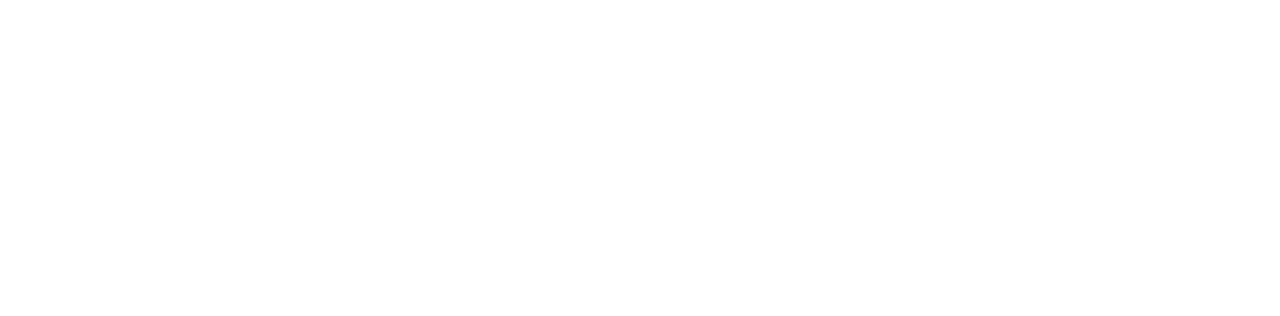
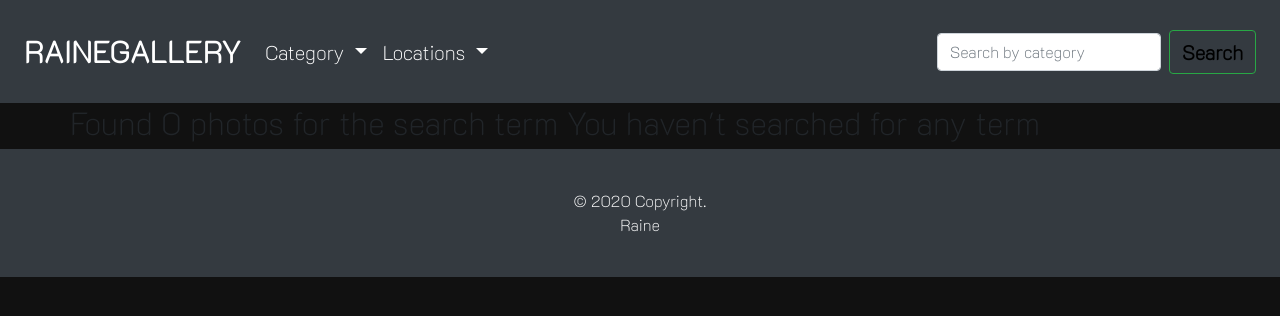
Before and after one commit to Lomemoraine/Raines_Photo_Gallery, a Django app: page /search/ in a window 1280 px wide. Before the commit the part shown is empty. Shown: the top 316 px of the page. Run offline with Django 3.2, Linux system fonts and the light colour scheme; some libraries are stand-ins or nearby versions.

Commit message:
debug code for search function

```diff
--- a/photos/models.py
+++ b/photos/models.py
@@ -94,7 +94,7 @@
 
     @classmethod
     def search_image_by_category(cls, search_term):
-        album = cls.objects.filter(image_category__name__icontains=search_term)
+        album = cls.objects.filter(image_category__cat_name__icontains=search_term)
         return album
 
     @classmethod
--- a/photos/templates/navbar.html
+++ b/photos/templates/navbar.html
@@ -39,7 +39,7 @@
             </ul>
                <!-- Adding a search form  -->
                <form class="form-inline my-2 my-lg-0 " action="{% url 'search_results' %}">
-                <input class="form-control mr-sm-2" type="search" placeholder="Search by cateory" name="searchItem" aria-label="Search">
+                <input class="form-control mr-sm-2" type="search" placeholder="Search by category" name="photo" aria-label="Search">
                 <button class="btn btn-outline-success my-2 my-sm-0" type="submit"style="font-size:20px;color:black;font-weight:bold">Search</button>
               </form>
             </div>
--- a/photos/templates/search.html
+++ b/photos/templates/search.html
@@ -0,0 +1,30 @@
+{%extends 'base.html'%}
+{% block content %}
+<div class="container">
+
+  <div class="row">
+    {% if photos %}
+      <h2>Found {{ photos|length }} of searched term {{message}}</h2>
+    {% else %}
+      <h2> Found 0 photos for the search term {{message}}</h2>
+    {% endif %}
+
+  </div>
+
+  <div class="row">
+
+  {% if photos %}
+    {% for photo in photos %}
+    <div class="col-md-3 col-sm-6">
+        <div class="card" style="width: 18rem;">
+          <img src="{{photo.image.url}}" alt="" >
+          <h6 class="colored-font" >{{photo.image_name}}</h6>
+          <h5 class="card-title">Category: {{photo.image_category}}</h5>
+          <h5>Location: {{photo.image_location}}</h5>
+        </div>
+      </div>
+    {% endfor %}
+  {% endif %}
+  </div>
+</div>
+{% endblock %}
```
